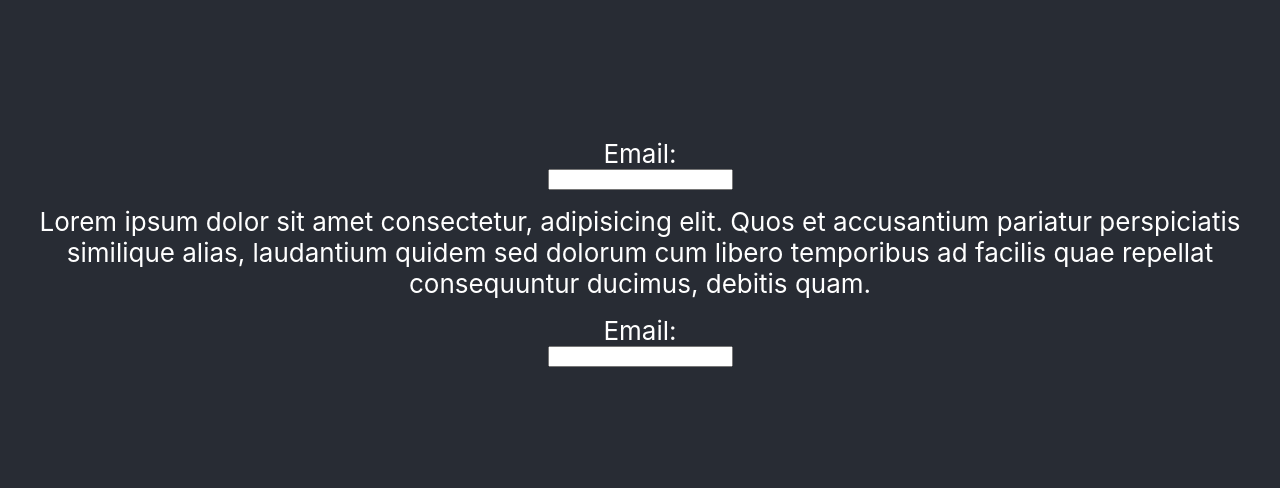
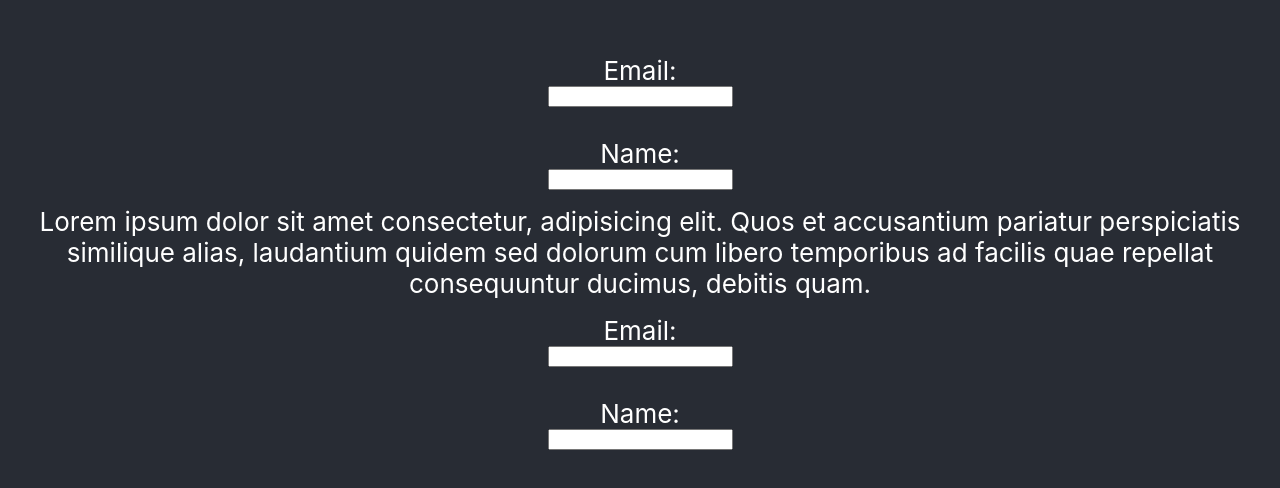
Before and after one commit to loayalsaid1/hooks-simplified, a React (Create React App) app: page / in a window 1280 px wide. Shown: the part 148-636 px from the top of the page. Built offline with nearby package versions, Linux system fonts and the light colour scheme; the HTML template or start-up script is replaced by a standard one.

Commit message:
Use useId with 2 elements per compoennt

```diff
--- a/src/useId/EmailForm.jsx
+++ b/src/useId/EmailForm.jsx
@@ -3,11 +3,15 @@ import React, { useId } from 'react'
 export default function EmailForm() {
 	// if to elemetns rendered in teh screen.. this means.. same Id will be used more that once..!
 	const id = useId();
+	const id2 = useId();
 
 	return (
 		<>
 		<label htmlFor={id}>Email: </label>
 		<input id={id} type='text' />
+		<br />
+		<label htmlFor={id2}>Name: </label>
+		<input id={id2} type='text' />
 		</>
 	)
 }
```
